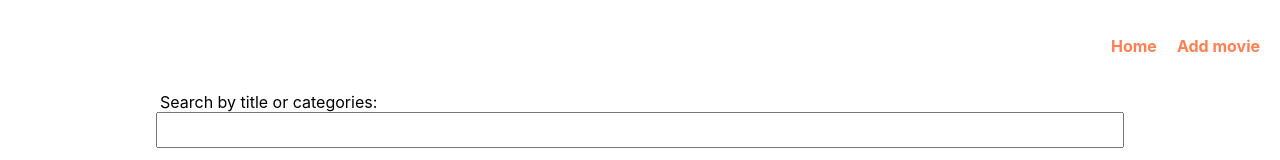
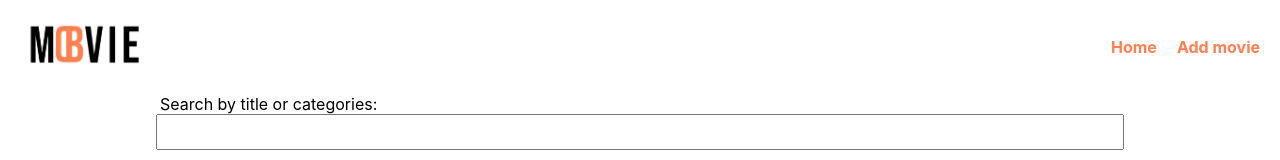
Before and after one commit to andrea2601/movie-db, a React (Create React App) app: page / in a window 1280 px wide. Shown: the top 160 px of the page. Built offline with nearby package versions, Linux system fonts and the light colour scheme; no server answers.

Commit message:
feat: add logo

```diff
--- a/src/App.css
+++ b/src/App.css
@@ -4,6 +4,8 @@
 
 nav {
   padding: 20px;
+  display: flex;
+  align-items: center;
 }
 
 nav ul {
@@ -13,6 +15,7 @@ nav ul {
   align-content: center;
   list-style: none;
   gap: 20px;
+  width: 50%;
 
 }
 
@@ -25,3 +28,12 @@ nav ul li a {
 nav ul li a:active{
   color: #ffa17e;
 }
+
+nav .logo{
+  width: 50%;
+  text-align: left;
+}
+nav .logo img{
+  height: 50px;
+
+}
--- a/src/App.js
+++ b/src/App.js
@@ -1,6 +1,7 @@
 import React from "react";
 import { BrowserRouter as Router, Routes, Route, Link } from "react-router-dom";
 
+import logo from "./logo.png";
 import Home from "./pages/Home";
 import CreateCardForm from "./components/CreateCardForm";
 import "./App.css";
@@ -10,6 +11,9 @@ function App() {
     <Router>
       <div className="App">
         <nav className="App--navbar">
+          <div className="logo">
+            <img src={logo} alt="logo"></img>
+          </div>
           <ul>
             <li>
               <Link to="/">Home</Link>
--- a/src/components/CardList/index.jsx
+++ b/src/components/CardList/index.jsx
@@ -20,7 +20,8 @@ function CardList({ filter }) {
     const filtered = moviesDataFiltered.filter((item) => {
 
       console.log(item.title.includes(filter));
-      console.log("genres",item.genres.toString().toLowerCase());
+      console.log("genres", item.genres.toString().toLowerCase());
+
       return item.genres.toString().toLowerCase().includes(filter.toLowerCase()) || item.title.toLowerCase().includes(filter.toLowerCase());
     });
     setMoviesData(filtered);
```
Also changed, not shown: src/logo.png (added), 1 other file (tests, documents, lock files or other folders).
